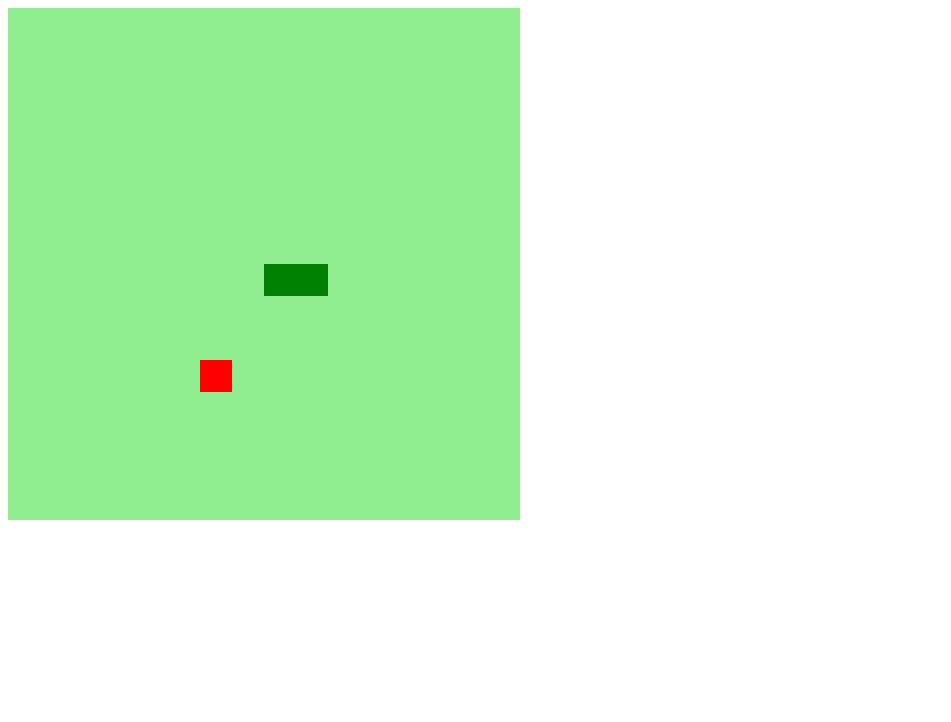
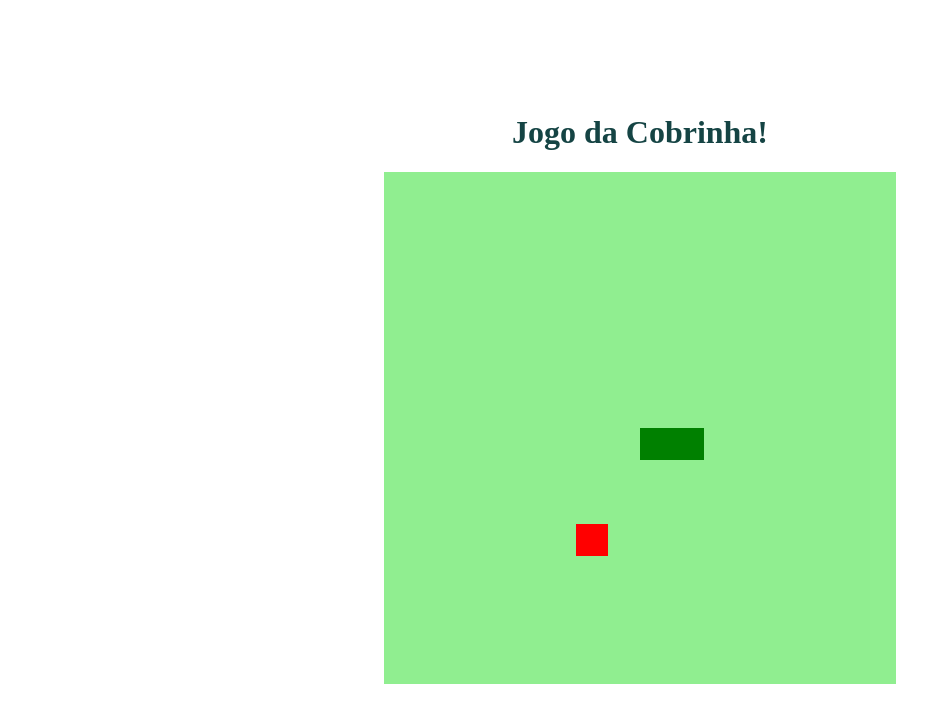
Before and after one commit to luisacpaim/snake-game, a plain HTML site: page index.html in a window 1280 px wide. Shown: the whole page, without its empty margins (0-951 px from the left). Drawn offline with Linux system fonts and the light colour scheme.

Commit message:
jogo pronto

```diff
--- a/css/style.css
+++ b/css/style.css
@@ -0,0 +1,9 @@
+body {
+    height: 95vh;
+    width: 95;
+    display: flex;
+    justify-content: center;
+    align-items: center;
+    flex-direction: column;
+    color: rgb(21, 68, 68)
+}
--- a/index.html
+++ b/index.html
@@ -12,6 +12,7 @@
 </head>
 
 <body>
+    <h1>Jogo da Cobrinha!</h1>
     <canvas id="snake" width="512" height="512"></canvas> <!--Pesquisar mais sobre o 'canvas'-->
 </body>
 
--- a/js/main.js
+++ b/js/main.js
@@ -59,7 +59,7 @@ function iniciarJogo() {
     for (i = 1; i < snake.length; i++) {
         if (snake[0].x == snake[i].x && snake[0].y == snake[i].y) {
             clearInterval(jogo);
-            alert('Game over :(');
+            alert('Jogo encerrado :(');
         }
     }
 
```
